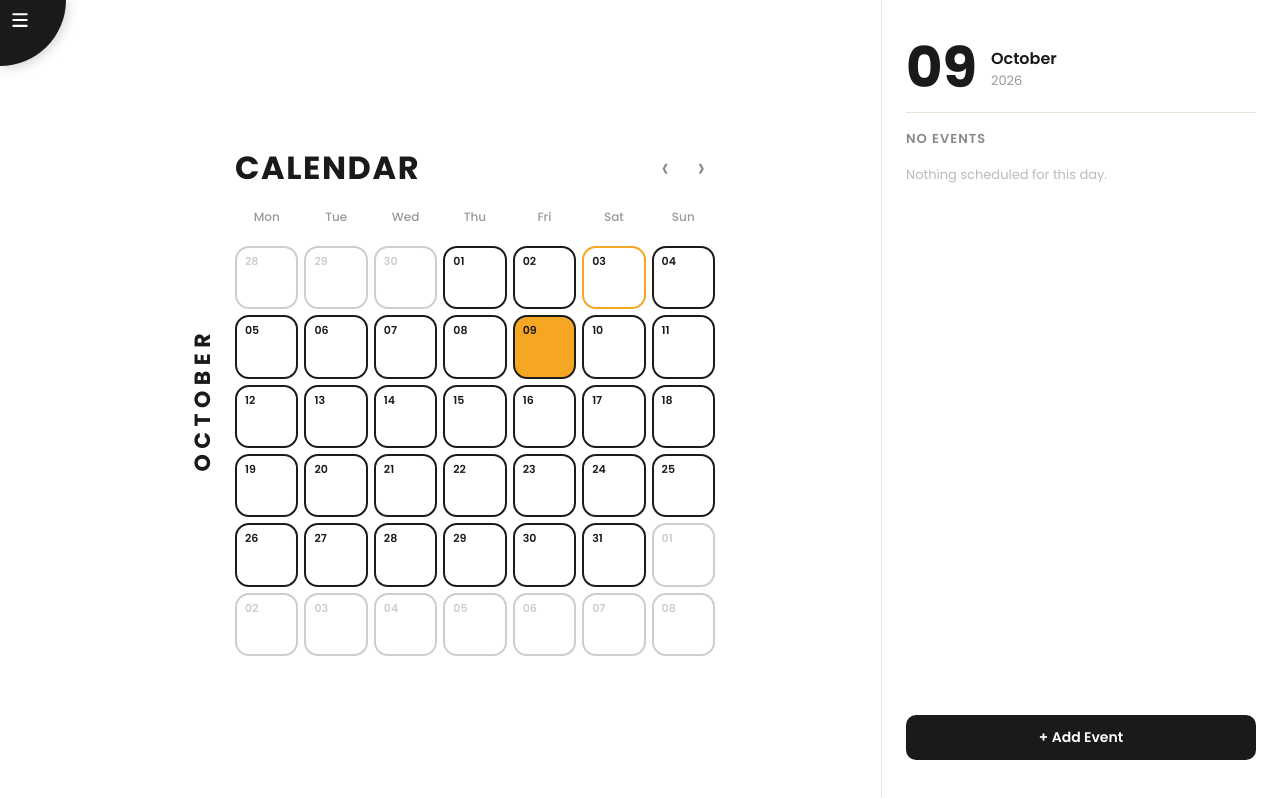
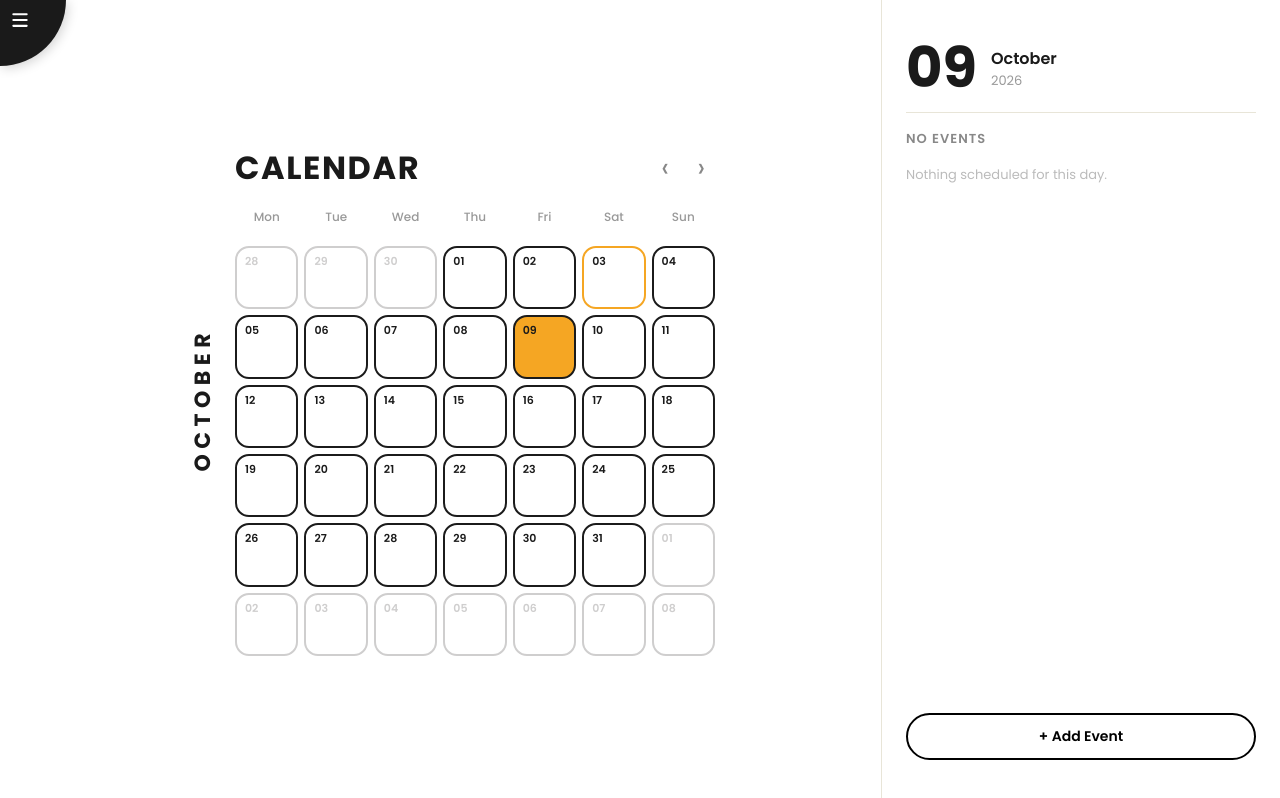
Before and after one commit to n-arbij/sidelark-react, a React (Create React App) app: page /calendar in a window 1280 px wide. Both pictures are taken after a click on the element "09". Built offline with nearby package versions, Linux system fonts and the light colour scheme.

Commit message:
feat: reusable btn

```diff
--- a/src/App.css
+++ b/src/App.css
@@ -13,3 +13,27 @@
   -moz-user-select: none;
   user-select: none;
 }
+
+.btn {
+  background-color: white;
+  color: black;
+  border-radius: 10em;
+  font-size: 14px;
+  font-weight: 600;
+  padding: .8em 1.5em;
+  cursor: pointer;
+  transition: all 0.2s ease-in-out;
+  border: 2px solid black;
+  box-shadow: 0 0 0 0 black;
+  font-family: 'Poppins', sans-serif;
+}
+
+.btn:hover {
+  transform: translateY(-4px) translateX(-2px);
+  box-shadow: 2px 5px 0 0 black;
+};
+
+.btn:active {
+  transform: translateY(2px) translateX(1px);
+  box-shadow: 0 0 0 0 black;
+};
--- a/src/pages/calendar/Calendar.css
+++ b/src/pages/calendar/Calendar.css
@@ -249,24 +249,6 @@
     color: #bbb;
 }
 
-.cal-detail__add-btn {
-    background: #1a1a1a;
-    color: #fff;
-    border: none;
-    border-radius: 10px;
-    padding: 12px;
-    font-size: 14px;
-    font-weight: 600;
-    cursor: pointer;
-    transition: background 0.15s;
-    font-family: 'Poppins', sans-serif;
-}
-
-.cal-detail__add-btn:hover {
-    background: #333;
-}
-
-/* ── Detail: Placeholder ──────────────────────────── */
 .cal-detail__placeholder {
     flex: 1;
     display: flex;
--- a/src/pages/calendar/Calendar.js
+++ b/src/pages/calendar/Calendar.js
@@ -26,7 +26,6 @@ const timeFmt = new Intl.DateTimeFormat([], { hour: '2-digit', minute: '2-digit'
 const localKey = (d) => `${d.getFullYear()}-${d.getMonth() + 1}-${d.getDate()}`;
 const utcKey = (d) => `${d.getUTCFullYear()}-${d.getUTCMonth() + 1}-${d.getUTCDate()}`;
 
-// Returns every calendar-day key an event touches, so multi-day events show on each day.
 function daysCovered(ev) {
     const start = new Date(ev.startTime);
     const end = new Date(ev.endTime);
@@ -41,7 +40,6 @@ function daysCovered(ev) {
         return keys.length ? keys : [utcKey(start)];
     }
 
-    // Timed events use the viewer's local days. The end is exclusive, so 00:00 does not spill over.
     const last = new Date(Math.max(end - 1, start));
     const cur = new Date(start.getFullYear(), start.getMonth(), start.getDate());
     while (cur <= last) {
@@ -226,7 +224,7 @@ function Calendar() {
                             )}
                         </div>
 
-                        <button className="cal-detail__add-btn">+ Add Event</button>
+                        <button className="btn">+ Add Event</button>
                     </>
                 ) : (
                     <div className="cal-detail__placeholder">
```
